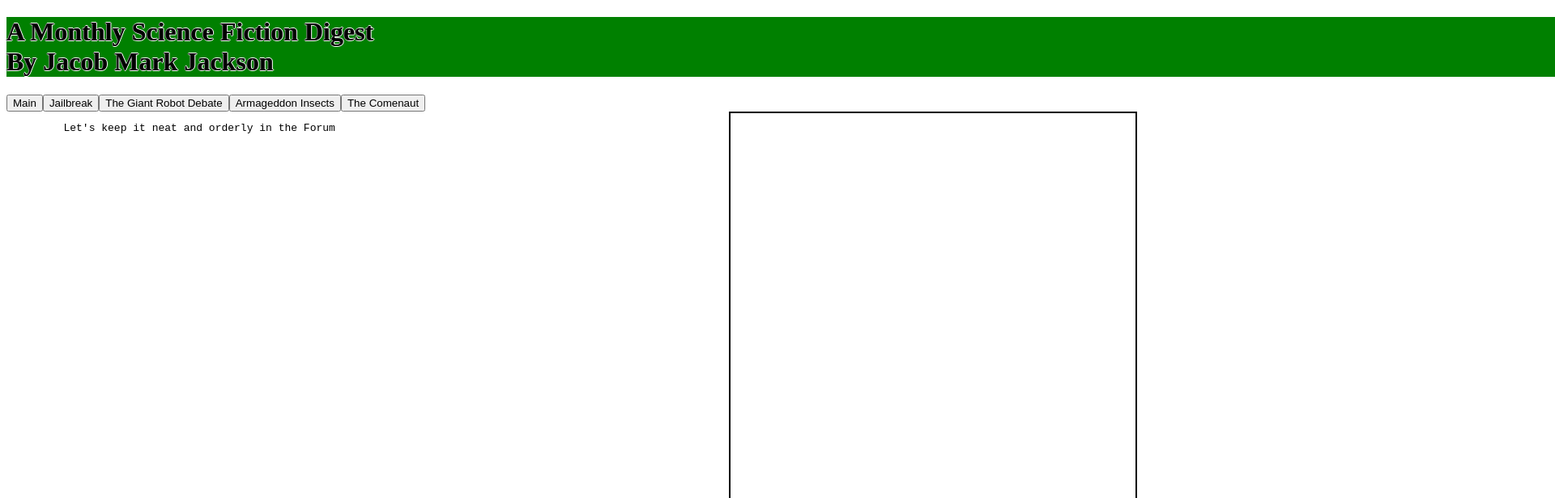
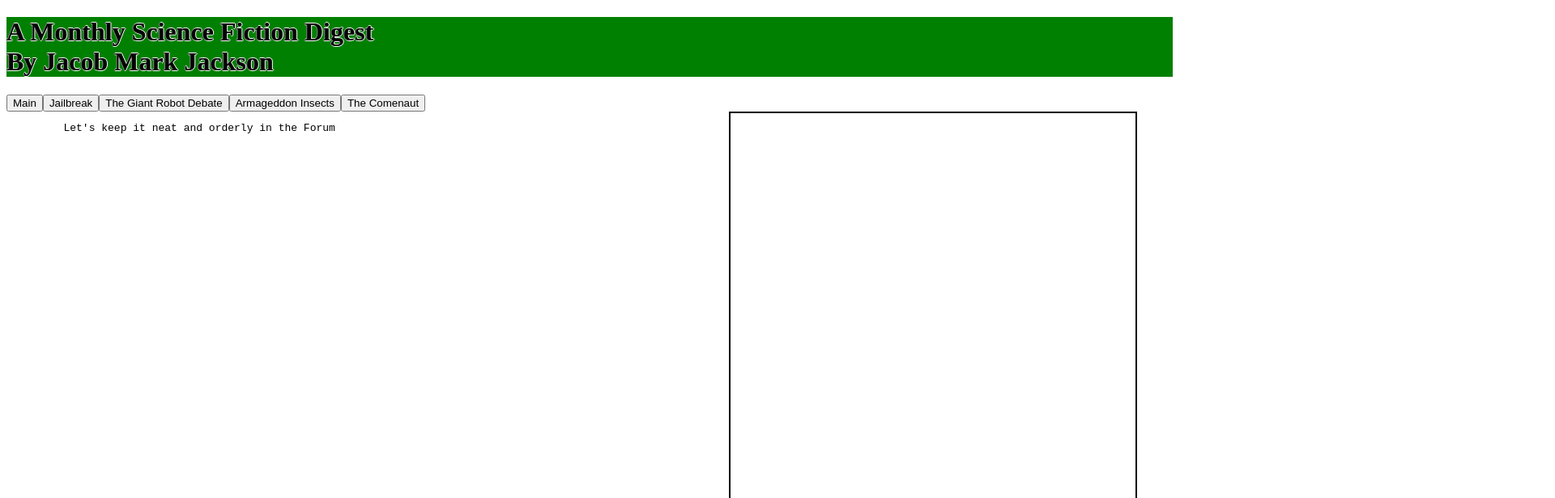
Before and after one commit to SupahFlyJake422/SciFi, a plain HTML site: page index.htm in a window 1280 px wide. Shown: the top 616 px of the page at 81% size, 1920 px wide, since content can reach past the window. Drawn offline with Linux system fonts and the light colour scheme.

Commit message:
Update index.htm

```diff
--- a/index.htm
+++ b/index.htm
@@ -10,7 +10,7 @@ h1{
 	top: 0px;
 
 
-	width: 3600px;
+	width: 1440px;
 
 	text-shadow:
 	-1px 0px 0px gray,
```
